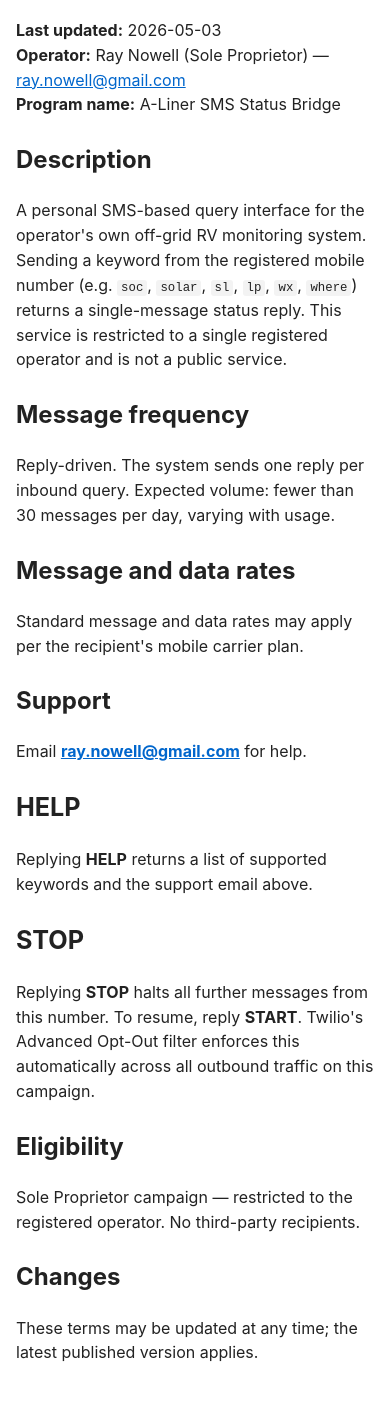
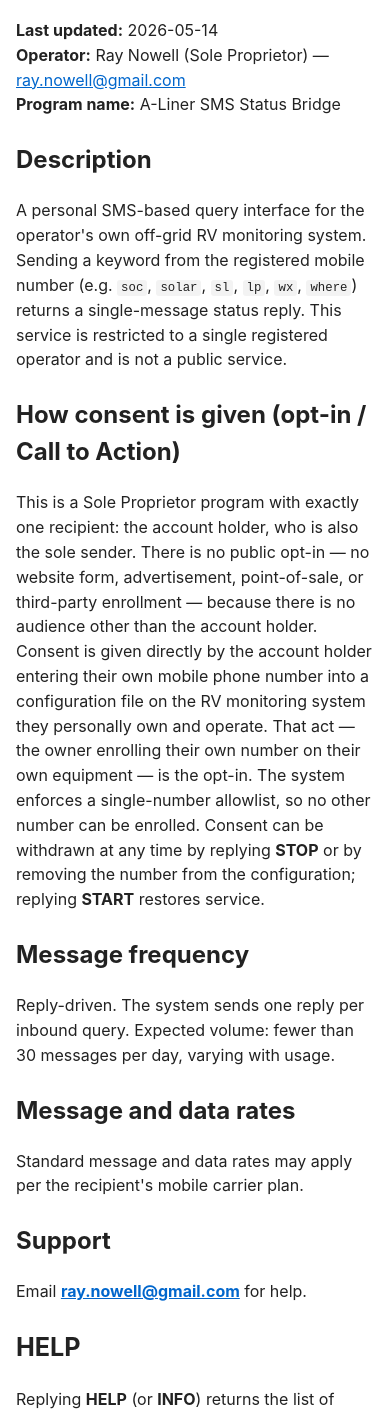
Before and after one commit to rn123/aliner-sms-policy, a plain HTML site: page terms.html in a window 390 px wide. Shown: the part 190-1601 px from the top of the page. Drawn offline with Linux system fonts and the light colour scheme.

Commit message:
Strengthen CTA/consent language for A2P resubmission
Campaign rejected at TCR review on Call-to-Action verification.

- terms: new "How consent is given (opt-in / Call to Action)" section
  spelling out the sole-proprietor self-enrollment opt-in; expand STOP
  section with the full opt-out keyword set + that the receiving system
  records and enforces the opt-out (not only Twilio's filter); HELP
  section notes the rates disclosure.
- privacy: new "How consent is given" section; add explicit CTIA-style
  "mobile information is not shared with third parties" clause.
- bump Last updated to 2026-05-14 on both.

```diff
--- a/terms.html
+++ b/terms.html
@@ -17,12 +17,15 @@
 <body>
 <h1>Terms and Conditions — A-Liner SMS Status Bridge</h1>
 
-<p><strong>Last updated:</strong> 2026-05-03<br>
+<p><strong>Last updated:</strong> 2026-05-14<br>
 <strong>Operator:</strong> Ray Nowell (Sole Proprietor) — <a href="mailto:ray.nowell@gmail.com">ray.nowell@gmail.com</a><br>
 <strong>Program name:</strong> A-Liner SMS Status Bridge</p>
 
 <h2>Description</h2>
 <p>A personal SMS-based query interface for the operator's own off-grid RV monitoring system. Sending a keyword from the registered mobile number (e.g. <code>soc</code>, <code>solar</code>, <code>sl</code>, <code>lp</code>, <code>wx</code>, <code>where</code>) returns a single-message status reply. This service is restricted to a single registered operator and is not a public service.</p>
+
+<h2>How consent is given (opt-in / Call to Action)</h2>
+<p>This is a Sole Proprietor program with exactly one recipient: the account holder, who is also the sole sender. There is no public opt-in &mdash; no website form, advertisement, point-of-sale, or third-party enrollment &mdash; because there is no audience other than the account holder. Consent is given directly by the account holder entering their own mobile phone number into a configuration file on the RV monitoring system they personally own and operate. That act &mdash; the owner enrolling their own number on their own equipment &mdash; is the opt-in. The system enforces a single-number allowlist, so no other number can be enrolled. Consent can be withdrawn at any time by replying <strong>STOP</strong> or by removing the number from the configuration; replying <strong>START</strong> restores service.</p>
 
 <h2>Message frequency</h2>
 <p>Reply-driven. The system sends one reply per inbound query. Expected volume: fewer than 30 messages per day, varying with usage.</p>
@@ -34,10 +37,10 @@
 <p>Email <a href="mailto:ray.nowell@gmail.com"><strong>ray.nowell@gmail.com</strong></a> for help.</p>
 
 <h2><strong class="kw">HELP</strong></h2>
-<p>Replying <strong>HELP</strong> returns a list of supported keywords and the support email above.</p>
+<p>Replying <strong>HELP</strong> (or <strong>INFO</strong>) returns the list of supported keywords and the support email above, along with the message-and-data-rates notice.</p>
 
 <h2><strong class="kw">STOP</strong></h2>
-<p>Replying <strong>STOP</strong> halts all further messages from this number. To resume, reply <strong>START</strong>. Twilio's Advanced Opt-Out filter enforces this automatically across all outbound traffic on this campaign.</p>
+<p>Replying <strong>STOP</strong> (or <strong>STOPALL</strong>, <strong>UNSUBSCRIBE</strong>, <strong>CANCEL</strong>, <strong>END</strong>, <strong>QUIT</strong>) halts all further messages from this number. The receiving system records the opt-out and ignores every subsequent query until the operator replies <strong>START</strong> to resume. Carrier-level opt-out filtering is also enforced by the mobile carriers and by Twilio independently of this system.</p>
 
 <h2>Eligibility</h2>
 <p>Sole Proprietor campaign — restricted to the registered operator. No third-party recipients.</p>
```
Also changed, not shown: privacy.html (+5 -2 lines), privacy/index.html (+5 -2 lines), terms/index.html (+6 -3 lines).
